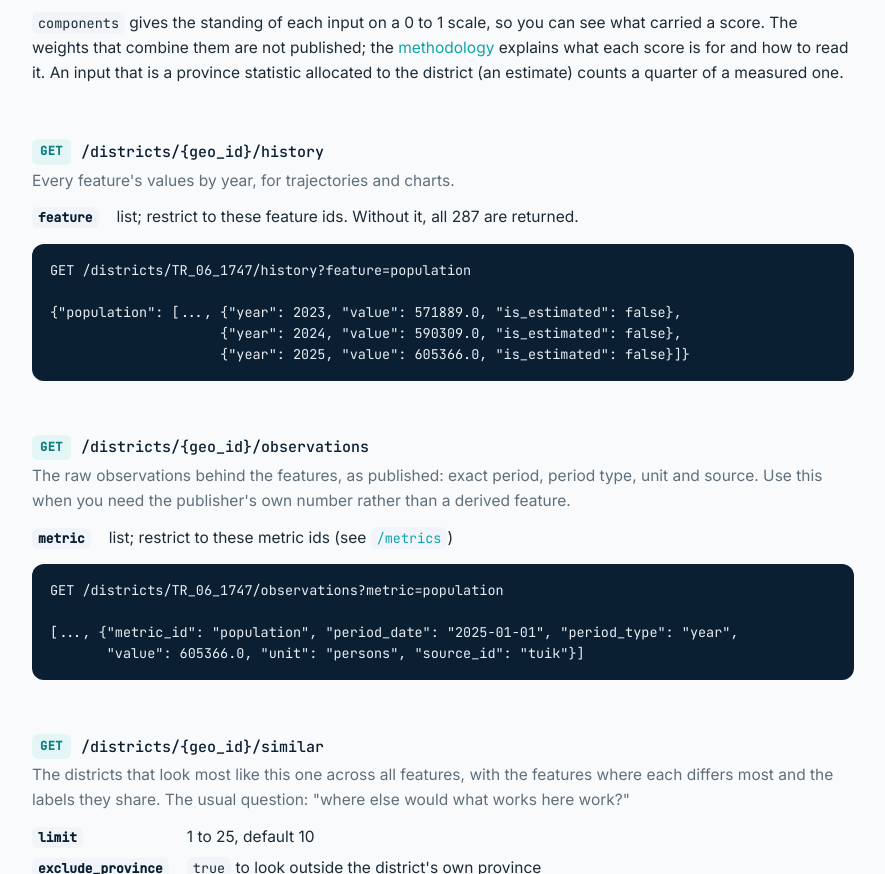
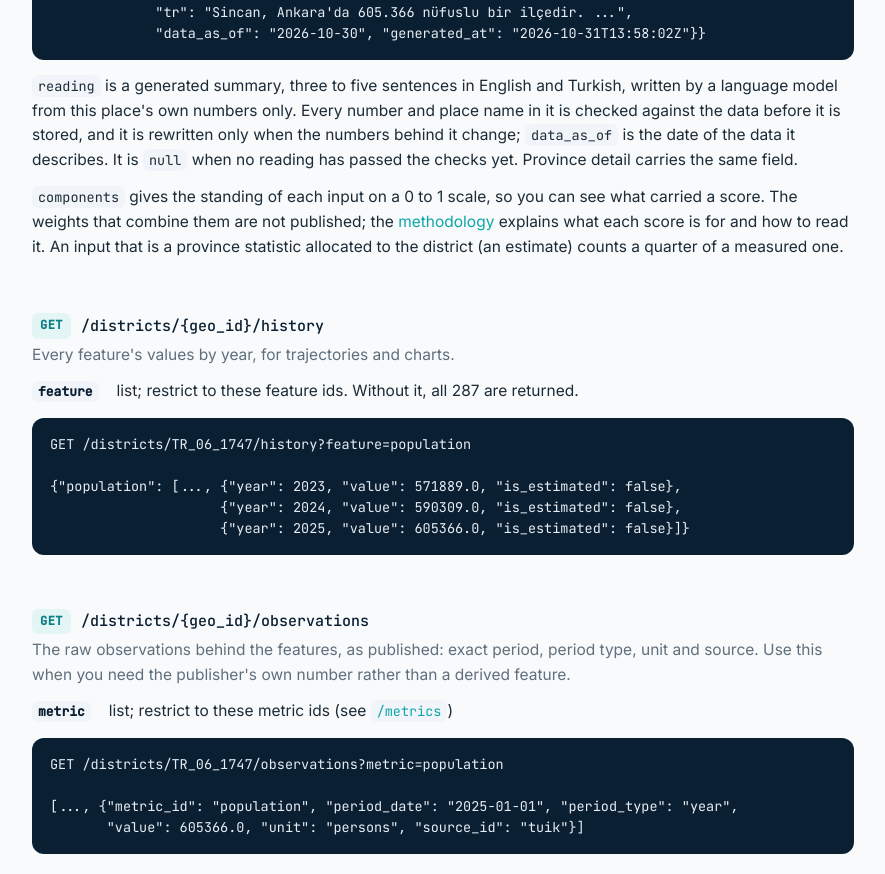
Before and after one commit to Locumetry-Data/locumetry, a plain HTML site: page docs/index.html in a window 1280 px wide. Shown: the part 3292-4166 px from the top of the page, without its empty margins (336-1221 px from the left). Drawn offline with Linux system fonts and the light colour scheme.

Commit message:
Guide and README: the generated reading field on district and province detail

```diff
--- a/docs/index.html
+++ b/docs/index.html
@@ -146,7 +146,11 @@ console.log(sincan.geo.name, sincan.labels.map(l =&gt; l.label));</code></pre>
    {"label": "commuter_town",
     "description": "Dense, growing residential district with little local employment",
     "evidence": {"population_density": 701.562, "workplaces_per_1000": 18.524, "population_growth_3y": 0.019, ...}},
-   ...]}</code></pre>
+   ...],
+ "reading": {"en": "Sincan is a district in Ankara with a population of 605,366. Its affluence score decreased by 18.3 over the last year, while its growth proxy score is in the 99th percentile. ...",
+             "tr": "Sincan, Ankara'da 605.366 nüfuslu bir ilçedir. ...",
+             "data_as_of": "2026-10-30", "generated_at": "2026-10-31T13:58:02Z"}}</code></pre>
+<p><code>reading</code> is a generated summary, three to five sentences in English and Turkish, written by a language model from this place's own numbers only. Every number and place name in it is checked against the data before it is stored, and it is rewritten only when the numbers behind it change; <code>data_as_of</code> is the date of the data it describes. It is <code>null</code> when no reading has passed the checks yet. Province detail carries the same field.</p>
 <p><code>components</code> gives the standing of each input on a 0 to 1 scale, so you can see what carried a score. The weights that combine them are not published; the <a href="https://locumetry.com/methodology">methodology</a> explains what each score is for and how to read it. An input that is a province statistic allocated to the district (an estimate) counts a quarter of a measured one.</p>
 </section>
 
```
Also changed, not shown: README.md.
